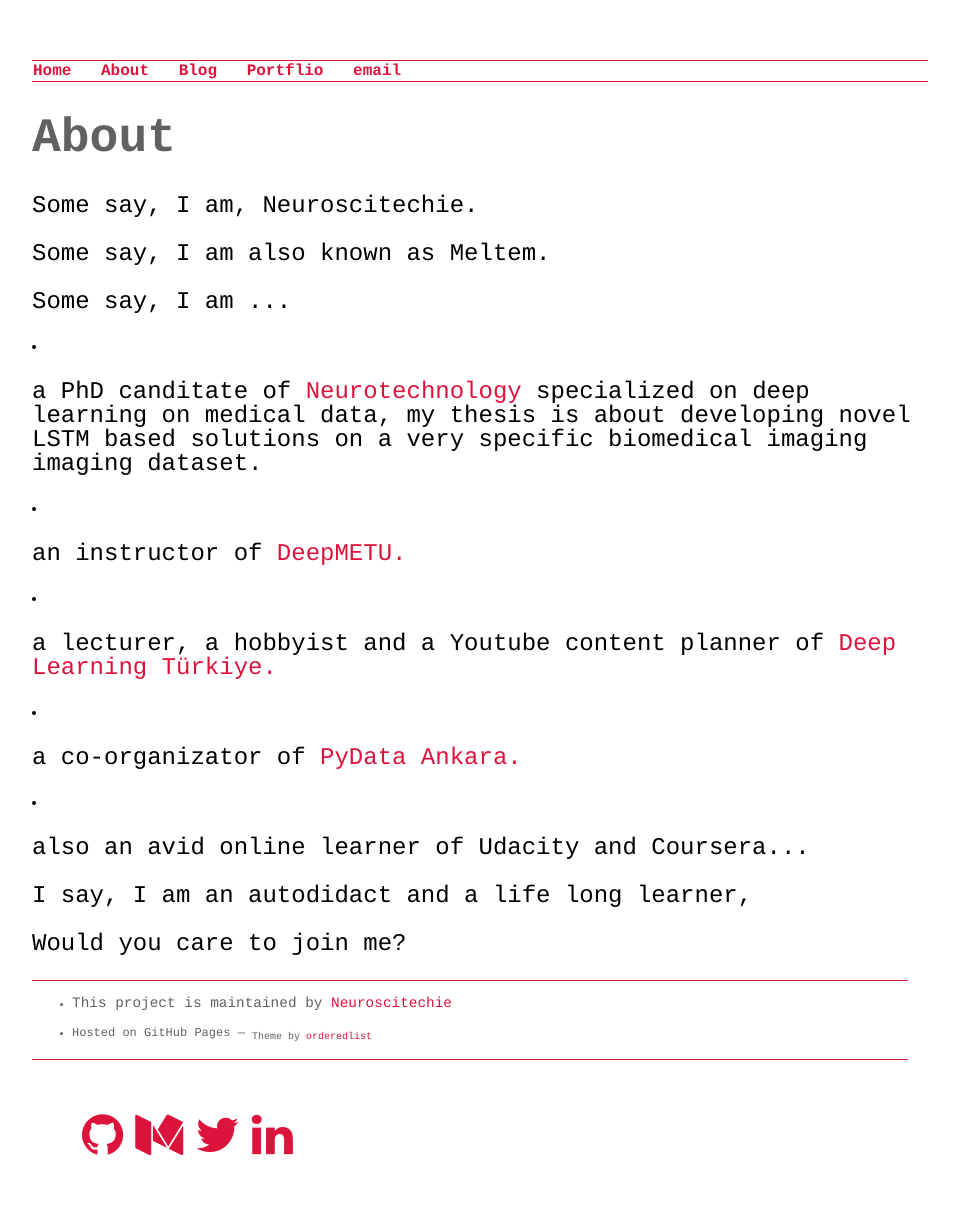
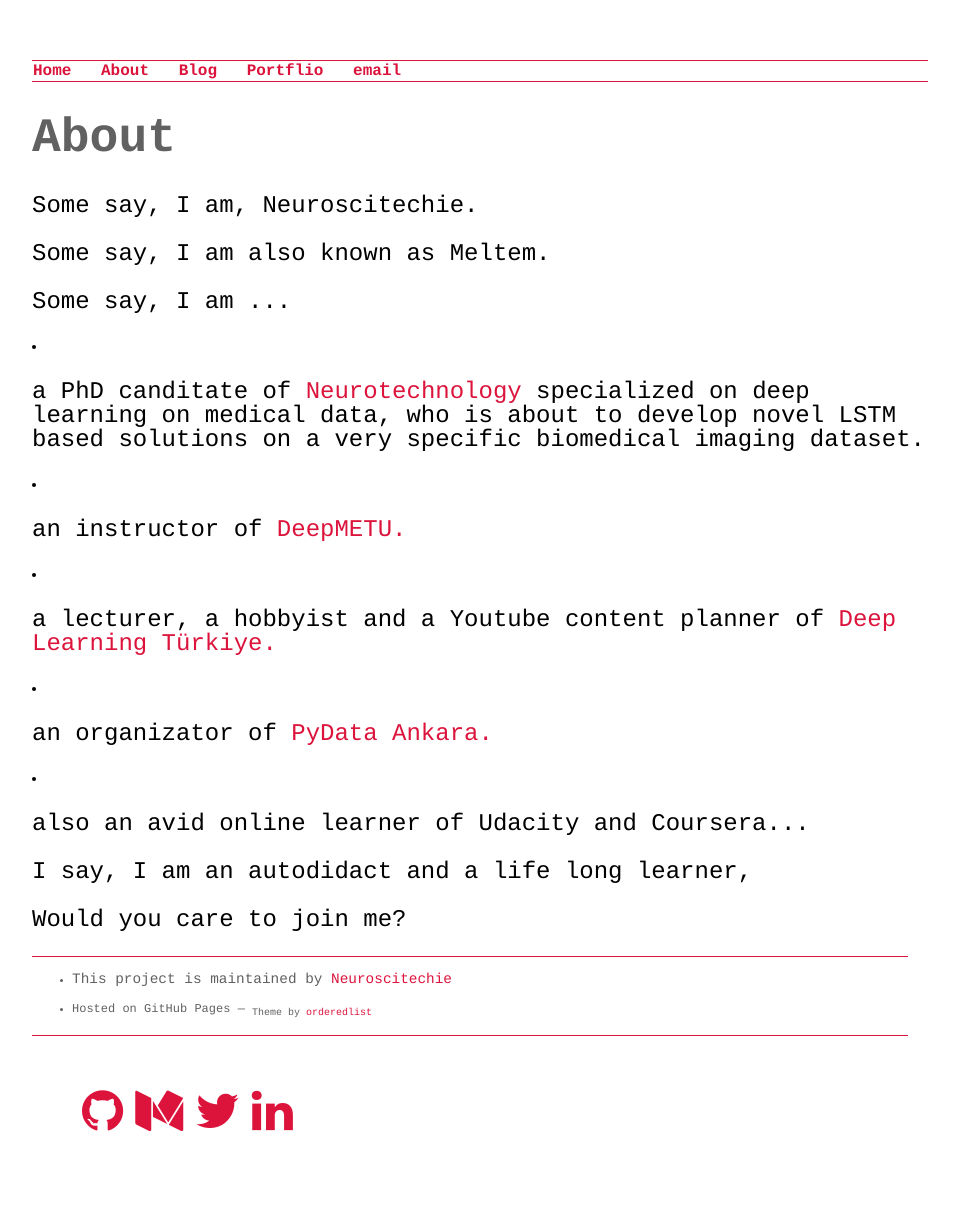
Before and after one commit to inantubek/meltemiatay.github.io, a Jekyll site: the page built from about/index.html, in a window 1280 px wide. Shown: the whole page, without its empty margins (160-1119 px from the left). Built offline with Jekyll 4.4.1, drawn with Linux system fonts in a browser that asks for light colours; nearby versions of some CDN libraries; after the commit the page ends 1202 px from its top, so only the background shows below that.

Commit message:
Update index.html

```diff
--- a/about/index.html
+++ b/about/index.html
@@ -8,10 +8,10 @@ title: A Neuroscitechie Blog
 			<p> Some say, I am, Neuroscitechie.</p>
 			<p> Some say, I am also known as Meltem.</p>
 			<p> Some say, I am ... </p>
-			<li><p>a PhD canditate of <a href="http://nsnt.metu.edu.tr/en">Neurotechnology</a> specialized on deep learning on medical data, my thesis is about developing novel LSTM based solutions on a very specific biomedical imaging imaging dataset.</p></li>
+			<li><p>a PhD canditate of <a href="http://nsnt.metu.edu.tr/en">Neurotechnology</a> specialized on deep learning on medical data, who is about to develop novel LSTM based solutions on a very specific biomedical imaging dataset.</p></li>
 			<li><p>an instructor of <a href="https://www.facebook.com/deepmetu/">DeepMETU.</a></p></li>
 			<li><p>a lecturer, a hobbyist and a Youtube content planner of <a href="http://www.deeplearningturkiye.com/">Deep Learning Türkiye.</a></p></li>
-			<li><p>a co-organizator of <a href="https://www.meetup.com/PyData-Ankara/">PyData Ankara.</a></p></li>
+			<li><p>an organizator of <a href="https://www.meetup.com/PyData-Ankara/">PyData Ankara.</a></p></li>
 			<li><p>also an avid online learner of Udacity and Coursera...</p></li>
 			<p>I say, I am an autodidact and a life long learner,</p>
 			<p> Would you care to join me?</p>
```
